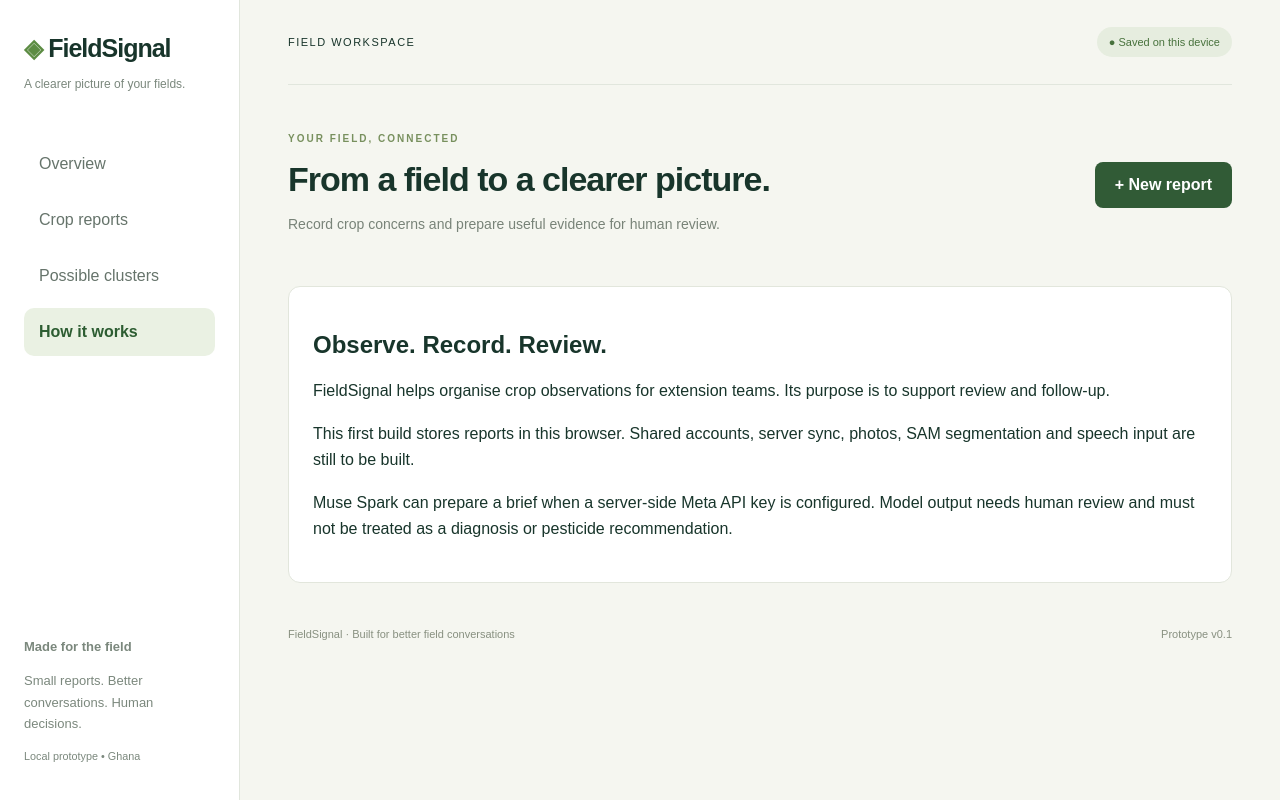
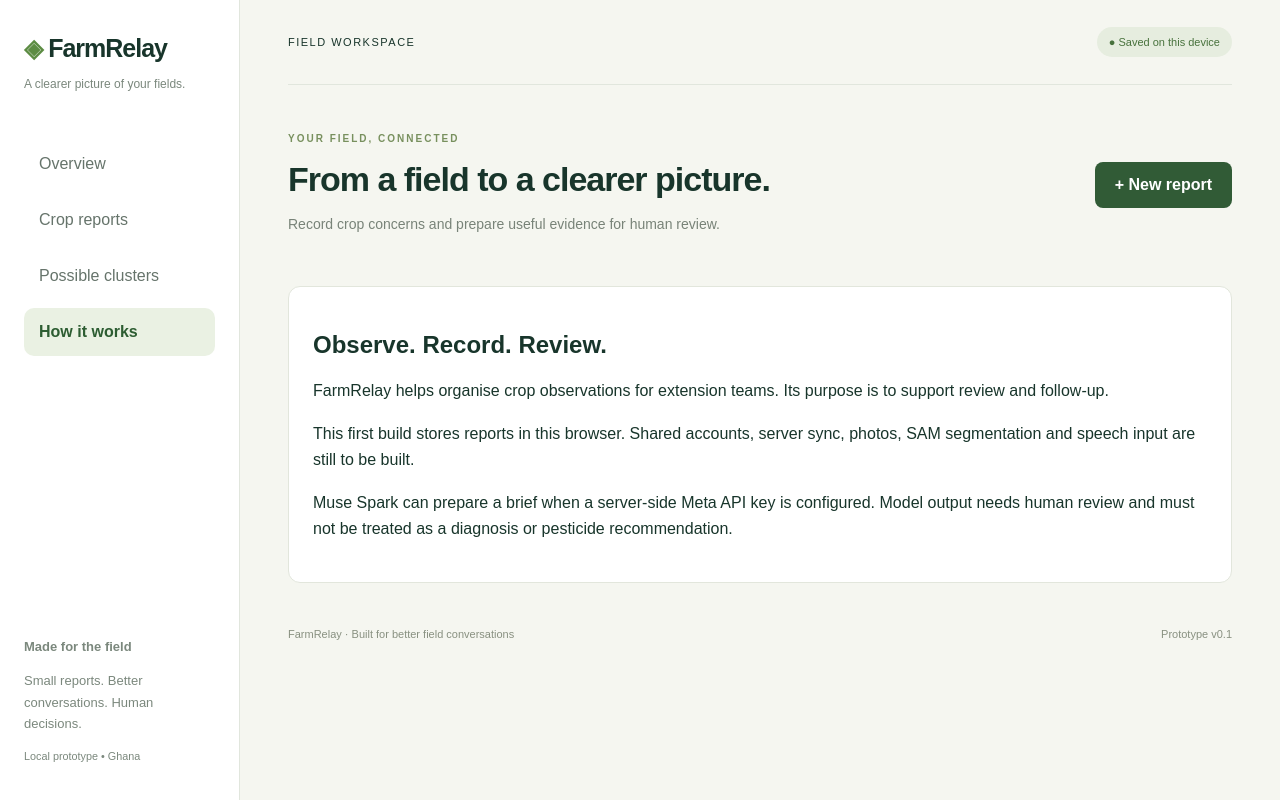
Before and after one commit to Abdulazizkarma1/FarnRelay, a React (Vite) app: page / in a window 1280 px wide. Both pictures are taken after a click on the button "How it works". Built offline with nearby package versions, Linux system fonts and the light colour scheme.

Commit message:
Rename product branding to FarmRelay

```diff
--- a/src/App.jsx
+++ b/src/App.jsx
@@ -8,11 +8,11 @@ export default function App(){
  function submit(e){e.preventDefault();const values=Object.fromEntries(new FormData(e.target));const report={...values,id:crypto.randomUUID(),createdAt:new Date().toISOString(),status:'Needs review',sample:false};try{save([report,...reports]);setView('reports');setMessage('Report saved on this browser. It has not been sent to an extension officer.')}catch{setMessage('Storage is full. Please free space and retry.')}}
  async function analyse(report){setBusy(true);try{const r=await fetch('/.netlify/functions/analyse',{method:'POST',headers:{'Content-Type':'application/json'},body:JSON.stringify(report)});const data=await r.json();if(!r.ok)throw Error(data.error||'Analysis unavailable');setSelected({...report,brief:data.brief})}catch(e){setMessage(e.message)}finally{setBusy(false)}}
  const groups=Object.values(reports.reduce((all,r)=>{const key=[r.crop,r.community,r.symptom,r.sample?'sample':'real'].join('|');(all[key]??=[]).push(r);return all},{})).filter(g=>g.length>=2);
- return <div className="layout"><aside><div className="brand"><span>◈</span> FieldSignal</div><p className="tagline">A clearer picture of your fields.</p><nav>{[['overview','Overview'],['reports','Crop reports'],['signals','Possible clusters'],['about','How it works']].map(([id,label])=><button className={view===id?'active':''} onClick={()=>setView(id)} key={id}>{label}</button>)}</nav><div className="sidebar-note"><strong>Made for the field</strong><p>Small reports. Better conversations. Human decisions.</p><small>Local prototype • Ghana</small></div></aside><main><header><span>FIELD WORKSPACE</span><div className="local">● Saved on this device</div></header><section className="heading"><div><p className="eyebrow">YOUR FIELD, CONNECTED</p><h1>{view==='overview'?'Every report tells a story.':view==='reports'?'Crop reports':view==='signals'?'See the bigger picture.':view==='new'?'Tell us what you noticed.':'From a field to a clearer picture.'}</h1><p>Record crop concerns and prepare useful evidence for human review.</p></div><button className="primary" onClick={()=>setView('new')}>+ New report</button></section>{message&&<div className="notice" role="status">{message}<button onClick={()=>setMessage('')} aria-label="Dismiss">×</button></div>}
+ return <div className="layout"><aside><div className="brand"><span>◈</span> FarmRelay</div><p className="tagline">A clearer picture of your fields.</p><nav>{[['overview','Overview'],['reports','Crop reports'],['signals','Possible clusters'],['about','How it works']].map(([id,label])=><button className={view===id?'active':''} onClick={()=>setView(id)} key={id}>{label}</button>)}</nav><div className="sidebar-note"><strong>Made for the field</strong><p>Small reports. Better conversations. Human decisions.</p><small>Local prototype • Ghana</small></div></aside><main><header><span>FIELD WORKSPACE</span><div className="local">● Saved on this device</div></header><section className="heading"><div><p className="eyebrow">YOUR FIELD, CONNECTED</p><h1>{view==='overview'?'Every report tells a story.':view==='reports'?'Crop reports':view==='signals'?'See the bigger picture.':view==='new'?'Tell us what you noticed.':'From a field to a clearer picture.'}</h1><p>Record crop concerns and prepare useful evidence for human review.</p></div><button className="primary" onClick={()=>setView('new')}>+ New report</button></section>{message&&<div className="notice" role="status">{message}<button onClick={()=>setMessage('')} aria-label="Dismiss">×</button></div>}
  {view==='overview'&&<><section className="hero"><div><p className="eyebrow">START WITH WHAT YOU CAN SEE</p><h2>A small observation<br/>can make a difference.</h2><p>Something unusual in your crops? Save the details while they are fresh.</p><button onClick={()=>setView('new')}>Report a crop concern ↗</button></div><div className="field-art" aria-hidden="true"><span>🌱</span><i/><i/><i/></div></section><div className="stats"><article><small>Total reports</small><h2>{reports.length}</h2><p>Including labelled sample records</p></article><article><small>Awaiting review</small><h2>{reports.filter(r=>r.status==='Needs review').length}</h2><p>Ready for a closer look</p></article><article><small>Possible groups</small><h2>{groups.length}</h2><p>Matching crop, community and symptom</p></article></div><h2>Latest observations</h2></>}
  {['overview','reports'].includes(view)&&<section className="report-list">{reports.map(r=><button className="report" key={r.id} onClick={()=>setSelected(r)}><span className="crop-icon">{r.crop==='Tomato'?'🍅':'🌿'}</span><span><strong>{r.crop} · {r.symptom}</strong><small>{r.community} {r.sample?' • Synthetic sample':''}</small></span><span className="badge">{r.status}</span><span>↗</span></button>)}</section>}
  {view==='new'&&<form onSubmit={submit} className="form card"><h2>Your observation</h2><p>No diagnosis needed. Describe what you can see.</p><div className="form-grid"><label>Crop<select name="crop">{['Maize','Cassava','Tomato','Cashew','Other'].map(c=><option key={c}>{c}</option>)}</select></label><label>Community<input name="community" required maxLength="80" placeholder="Community or town"/></label><label>What do you see?<select name="symptom">{['Leaf damage','Wilting','Discolouration','Unusual insects','Other'].map(c=><option key={c}>{c}</option>)}</select></label><label>When did you notice it?<input name="onset" type="date" required/></label></div><label>Describe the concern<textarea name="description" required maxLength="2000" rows="5" placeholder="How many plants? What changed? What have you observed?"/></label><p className="muted">This prototype saves text on your device only. Do not enter private contact details.</p><button className="primary">Save report</button></form>}
  {view==='signals'&&<><p>These are simple matching groups, not confirmed outbreaks. Sample and personal reports are kept separate.</p>{groups.map((g,i)=><article className="card" key={i}><span className="badge">Human review needed</span><h2>{g[0].crop} in {g[0].community}</h2><p>{g.length} reports mention {g[0].symptom.toLowerCase()}.</p><small>{g[0].sample?'Synthetic demonstration data':'Locally saved observations'}. Time and distance clustering is not implemented yet.</small></article>)}</>}
- {view==='about'&&<article className="card"><h2>Observe. Record. Review.</h2><p>FieldSignal helps organise crop observations for extension teams. Its purpose is to support review and follow-up.</p><p>This first build stores reports in this browser. Shared accounts, server sync, photos, SAM segmentation and speech input are still to be built.</p><p>Muse Spark can prepare a brief when a server-side Meta API key is configured. Model output needs human review and must not be treated as a diagnosis or pesticide recommendation.</p></article>}
- <footer>FieldSignal · Built for better field conversations <span>Prototype v0.1</span></footer></main>{selected&&<div className="overlay" onClick={()=>setSelected(null)}><section role="dialog" aria-modal="true" aria-label="Report details" className="dialog" onClick={e=>e.stopPropagation()}><button className="close" onClick={()=>setSelected(null)} aria-label="Close report">×</button><p className="eyebrow">{selected.sample?'SYNTHETIC SAMPLE':'LOCAL OBSERVATION'}</p><h2>{selected.crop} in {selected.community}</h2><span className="badge">{selected.symptom}</span><p>{selected.description}</p><label>Review status<select value={selected.status} onChange={e=>{const updated={...selected,status:e.target.value};save(reports.map(r=>r.id===updated.id?updated:r));setSelected(updated)}}>{['Needs review','In review','Follow-up needed','Closed'].map(s=><option key={s}>{s}</option>)}</select></label><button className="primary" disabled={busy} onClick={()=>analyse(selected)}>{busy?'Preparing brief...':'Prepare brief with Muse Spark'}</button>{selected.brief&&<div className="brief"><h3>AI draft for human review</h3><p>{selected.brief}</p></div>}<small>This action sends the observation to Meta when configured.</small></section></div>}</div>
+ {view==='about'&&<article className="card"><h2>Observe. Record. Review.</h2><p>FarmRelay helps organise crop observations for extension teams. Its purpose is to support review and follow-up.</p><p>This first build stores reports in this browser. Shared accounts, server sync, photos, SAM segmentation and speech input are still to be built.</p><p>Muse Spark can prepare a brief when a server-side Meta API key is configured. Model output needs human review and must not be treated as a diagnosis or pesticide recommendation.</p></article>}
+ <footer>FarmRelay · Built for better field conversations <span>Prototype v0.1</span></footer></main>{selected&&<div className="overlay" onClick={()=>setSelected(null)}><section role="dialog" aria-modal="true" aria-label="Report details" className="dialog" onClick={e=>e.stopPropagation()}><button className="close" onClick={()=>setSelected(null)} aria-label="Close report">×</button><p className="eyebrow">{selected.sample?'SYNTHETIC SAMPLE':'LOCAL OBSERVATION'}</p><h2>{selected.crop} in {selected.community}</h2><span className="badge">{selected.symptom}</span><p>{selected.description}</p><label>Review status<select value={selected.status} onChange={e=>{const updated={...selected,status:e.target.value};save(reports.map(r=>r.id===updated.id?updated:r));setSelected(updated)}}>{['Needs review','In review','Follow-up needed','Closed'].map(s=><option key={s}>{s}</option>)}</select></label><button className="primary" disabled={busy} onClick={()=>analyse(selected)}>{busy?'Preparing brief...':'Prepare brief with Muse Spark'}</button>{selected.brief&&<div className="brief"><h3>AI draft for human review</h3><p>{selected.brief}</p></div>}<small>This action sends the observation to Meta when configured.</small></section></div>}</div>
 }
```
